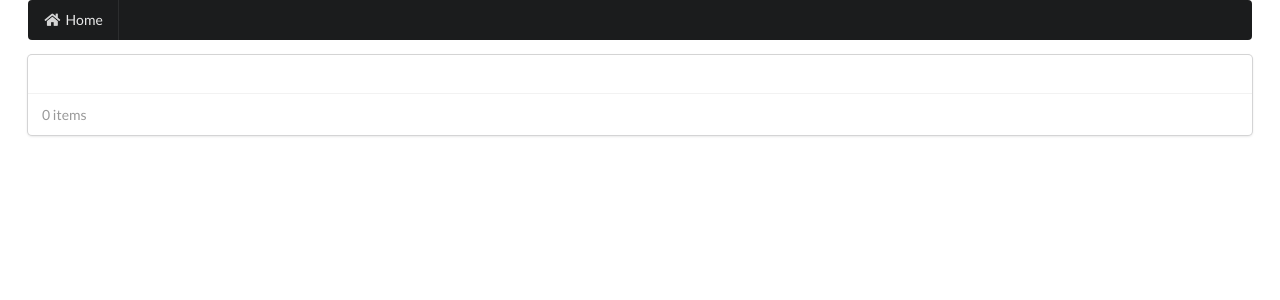
After one commit to istvan-antal/overseer, a PHP site: template views/version.twig in a window 1280 px wide. The commit adds this page. Shown: the top 300 px of the page. Run offline with PHP 8.4, Linux system fonts and the light colour scheme; the template is opened without the code that fills it, so the values that code supplies are empty; some libraries are stand-ins or nearby versions.

Commit message:
Version view

```diff
--- a/views/issueListCard.twig
+++ b/views/issueListCard.twig
@@ -1,6 +1,6 @@
 <div class="ui card">
     <div class="content">
-        <div class="header">{{ title }}</div>
+        <div class="header">{% if url is defined %}<a href="{{ url }}">{{ title }}</a>{% else %}{{ title }}{% endif %}</div>
         <div class="ui divided list">
             {% for item in issues %}
                 {% include 'issue.twig' %}
--- /dev/null
+++ b/views/version.twig
@@ -0,0 +1,24 @@
+{% extends 'base.twig' %}
+
+{% block body -%}
+    <div style="width: auto;" class="ui card">
+        <div class="content">
+            <div class="header">{{ version.name }}</div>
+            <div class="ui divided list">
+                {% for item in issues %}
+                    {% include 'issue.twig' %}
+                {% endfor %}
+            </div>
+        </div>
+        <div class="extra content">
+            {{ issues | length }} items
+            {% if options.showProgressBar is defined and options.showProgressBar %}
+                <div data-value="{{ resolvedIssueCount }}" data-total="{{ issues | length }}" class="ui indicating progress">
+                    <div class="bar">
+                        <div class="progress"></div>
+                    </div>
+                </div>
+            {% endif  %}
+        </div>
+    </div>
+{% endblock %}
```
Also changed, not shown: views/issue.twig (+5 -6 lines), web/index.php (+32 -1 lines), 1 other file.
